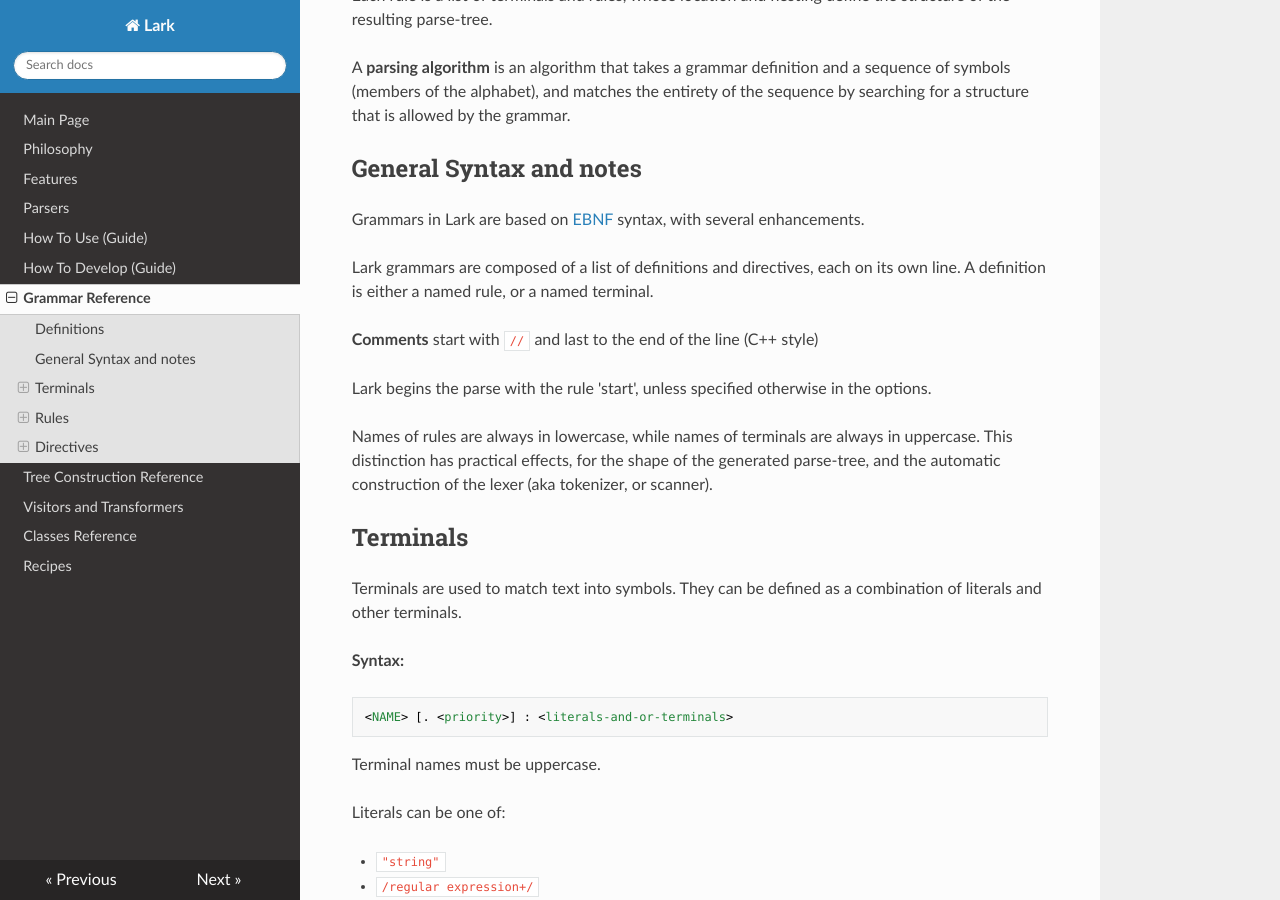
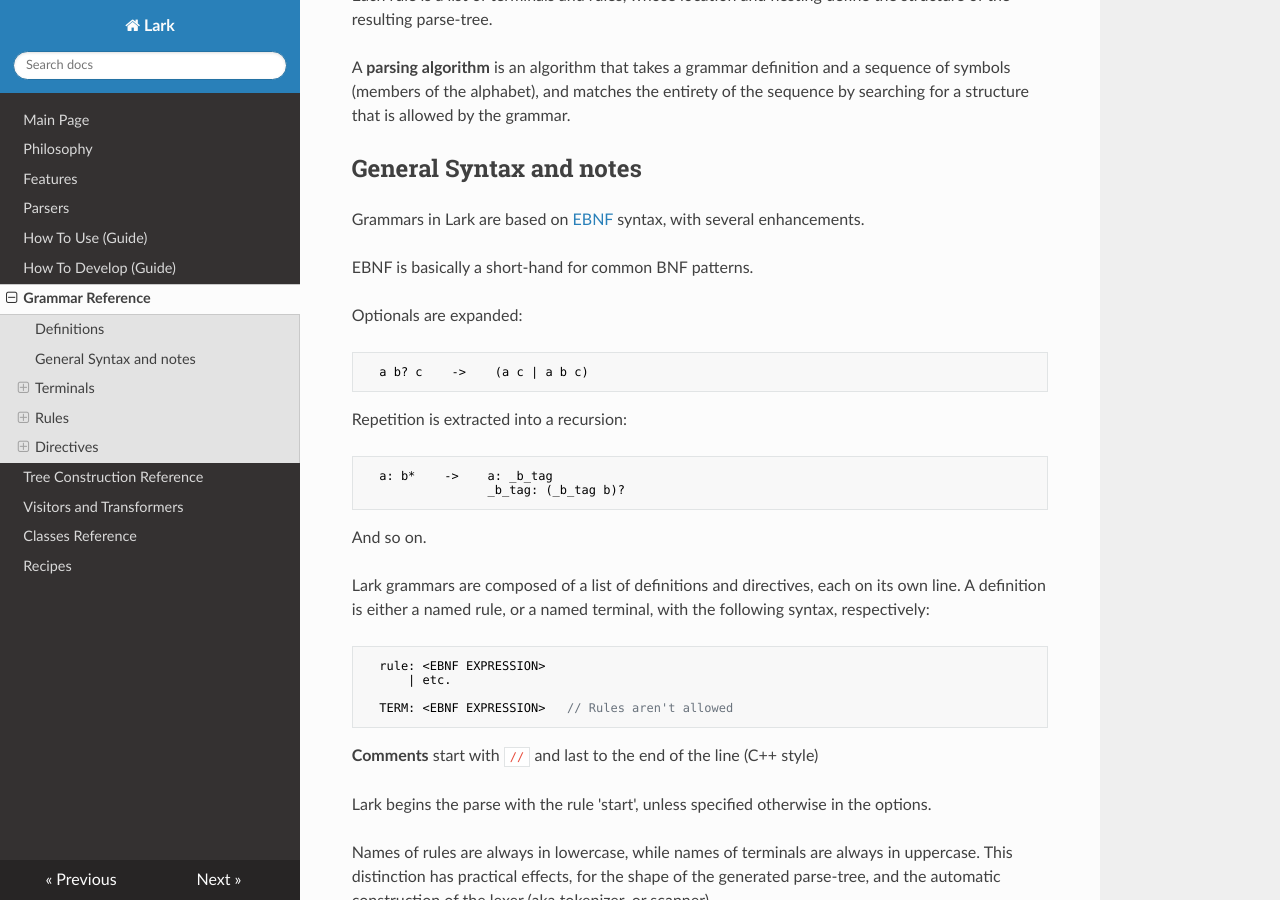
Before and after one commit to lark-parser/lark, an MkDocs documentation site: the page built from docs/grammar.md, in a window 1280 px wide and 900 px high, scrolled down 568 px. Built offline with MkDocs 1.6.1, drawn with Linux system fonts in a browser that asks for light colours; nearby versions of some CDN libraries; old or Windows-style settings are respelled for this version of MkDocs.

Commit message:
Updated docs (Issue #417)

````diff
--- a/docs/grammar.md
+++ b/docs/grammar.md
@@ -24,7 +24,32 @@
 
 Grammars in Lark are based on [EBNF](https://en.wikipedia.org/wiki/Extended_Backus–Naur_form) syntax, with several enhancements.
 
-Lark grammars are composed of a list of definitions and directives, each on its own line. A definition is either a named rule, or a named terminal.
+EBNF is basically a short-hand for common BNF patterns.
+
+Optionals are expanded:
+
+```ebnf
+  a b? c    ->    (a c | a b c)
+```
+
+Repetition is extracted into a recursion:
+
+```ebnf
+  a: b*    ->    a: _b_tag
+                 _b_tag: (_b_tag b)?
+```
+
+And so on.
+
+Lark grammars are composed of a list of definitions and directives, each on its own line. A definition is either a named rule, or a named terminal, with the following syntax, respectively:
+
+```c
+  rule: <EBNF EXPRESSION>
+      | etc.
+
+  TERM: <EBNF EXPRESSION>   // Rules aren't allowed
+```
+
 
 **Comments** start with `//` and last to the end of the line (C++ style)
 
````
